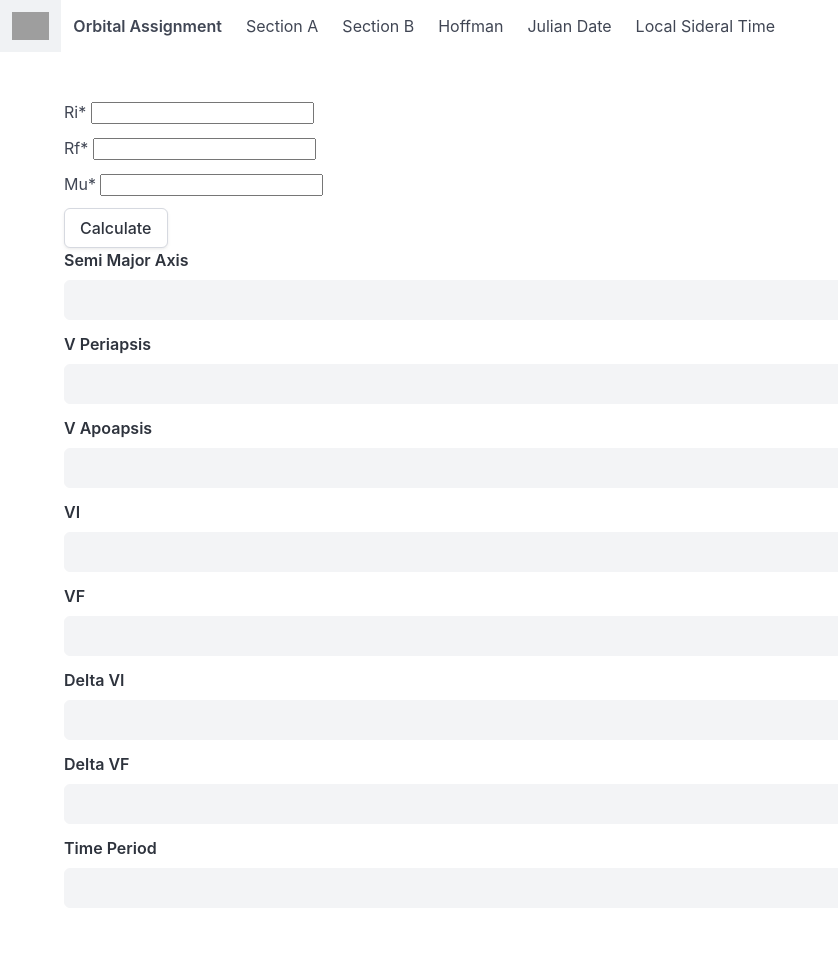
After one commit to amitmondal1995/orbital_calculator, a Django app: page /hoffman in a window 1280 px wide. The commit adds this page. Shown: the whole page, without its empty margins (0-838 px from the left). Run offline with Django 5.2, Linux system fonts and the light colour scheme; some libraries are stand-ins or nearby versions; grey boxes are pictures that could not be loaded.

Commit message:
Section for Hoffman, Julian and LST made

```diff
--- a/calculator_gui/templates/base.html
+++ b/calculator_gui/templates/base.html
@@ -1,11 +1,13 @@
 <!DOCTYPE html>
 <html>
-
   <head>
-  <meta charset="utf-8">
-  <meta name="viewport" content="width=device-width, initial-scale=1">
+    <meta charset="utf-8" />
+    <meta name="viewport" content="width=device-width, initial-scale=1" />
     <title>{% block title %}Orbital Calculator{% endblock %}</title>
-  <link rel="stylesheet" href="https://cdn.jsdelivr.net/npm/bulma@1.0.0/css/bulma.min.css">
+    <link
+      rel="stylesheet"
+      href="https://cdn.jsdelivr.net/npm/bulma@1.0.0/css/bulma.min.css"
+    />
   </head>
 
   <body>
@@ -14,10 +16,17 @@
         <a class="navbar-item" href="/">
           <img
             src="https://upload.wikimedia.org/wikipedia/commons/thumb/d/df/Hohmann_transfer_orbit.svg/1200px-Hohmann_transfer_orbit.svg.png"
-          alt="Calculator">
+            alt="Calculator"
+          />
         </a>
 
-      <a role="button" class="navbar-burger" aria-label="menu" aria-expanded="false" data-target="navbarBasicExample">
+        <a
+          role="button"
+          class="navbar-burger"
+          aria-label="menu"
+          aria-expanded="false"
+          data-target="navbarBasicExample"
+        >
           <span aria-hidden="true"></span>
           <span aria-hidden="true"></span>
           <span aria-hidden="true"></span>
@@ -27,23 +36,21 @@
 
       <div id="navbarBasicExample" class="navbar-menu">
         <div class="navbar-start">
-        <a class="navbar-item" href="/section_a">
-          Section A
-        </a>
+          <a class="navbar-item" href="/">
+            <strong >Orbital Assignment</strong></a>
 
-        <a class="navbar-item" href="/section_b">
-          Section B
-        </a>
+          <a class="navbar-item" href="/section_a"> Section A </a>
+
+          <a class="navbar-item" href="/section_b"> Section B </a>
+          <a class="navbar-item" href="/hoffman"> Hoffman </a>
+          <a class="navbar-item" href="/julian"> Julian Date </a>
+          <a class="navbar-item" href="/lst"> Local Sideral Time </a>
         </div>
       </div>
     </nav>
 
     <section class="section">
-    <div class="container">
-      {% block content %}
-      {% endblock %}
-    </div>
+      <div class="container">{% block content %} {% endblock %}</div>
     </section>
   </body>
-
 </html>
--- /dev/null
+++ b/calculator_gui/templates/hoffman.html
@@ -0,0 +1,62 @@
+{% extends 'base.html' %}
+{% load crispy_forms_tags %} {% block content %}
+<form method="post">
+  {% csrf_token %} {{ form|crispy }}
+  <button type="submit" class="button">Calculate</button>
+</form>
+
+<fieldset disabled>
+  <div class="field">
+    <label class="label">Semi Major Axis</label>
+    <div class="control">
+      <input class="input" type="text" value="{{semi_major}}" />
+    </div>
+  </div>
+
+  <div class="field">
+    <label class="label">V Periapsis</label>
+    <div class="control">
+      <input class="input" type="text" value="{{v_peri}}" />
+    </div>
+  </div>
+
+  <div class="field">
+    <label class="label">V Apoapsis</label>
+    <div class="control">
+      <input class="input" type="email" value="{{v_apo}}" />
+    </div>
+  </div>
+
+  <div class="field">
+    <label class="label">VI</label>
+    <div class="control">
+      <input class="input" type="email" value="{{vi}}" />
+    </div>
+  </div>
+
+  <div class="field">
+    <label class="label">VF</label>
+    <div class="control">
+      <input class="input" type="email" value="{{vf}}" />
+    </div>
+  </div>
+  <div class="field">
+    <label class="label">Delta VI</label>
+    <div class="control">
+      <input class="input" type="email" value="{{del_vi}}" />
+    </div>
+  </div>
+  <div class="field">
+    <label class="label">Delta VF</label>
+    <div class="control">
+      <input class="input" type="email" value="{{del_vf}}" />
+    </div>
+  </div>
+  <div class="field">
+    <label class="label">Time Period</label>
+    <div class="control">
+      <input class="input" type="email" value="{{tp}}" />
+    </div>
+  </div>
+</fieldset>
+{% endblock %}
--- a/calculator_gui/templates/home.html
+++ b/calculator_gui/templates/home.html
@@ -1,7 +1,7 @@
 {% extends "base.html" %}
 
 {% block title %}
-Home
+Orbital GUI Calculator
 {% endblock %}
 
 {% block content %}
--- a/calculator_gui/urls.py
+++ b/calculator_gui/urls.py
@@ -5,4 +5,7 @@ from . import views
 urlpatterns = [
     path("", views.home, name="home"),
     path("section_b", views.section_b, name="section b"),
+    path("hoffman", views.hoffman, name="Hoffman"),
+    path("julian", views.julian, name="Julian"),
+    path("lst", views.lst, name="LST"),
 ]
--- a/calculator_gui/views.py
+++ b/calculator_gui/views.py
@@ -1,11 +1,28 @@
 from django.shortcuts import render
 from django import forms
-from .tasks import sectionb
+from .tasks import sectionb,hohmann_transfer,jd_lst
 
 class SectionBForm(forms.Form):
     r0 = forms.CharField(label="R0", widget=forms.TextInput(attrs={'placeholder': '1 2 3'}))
     v0 = forms.CharField(label="V0", widget=forms.TextInput(attrs={'placeholder': '1 2 3'}))
     t = forms.IntegerField(label="t")
+
+class Hoffman(forms.Form):
+    ri =  forms.FloatField(label="Ri")
+    rf =  forms.FloatField(label="Rf")
+    mu = forms.FloatField(label="Mu")
+
+class Julian(forms.Form):
+    year =  forms.FloatField(label=" Year")
+    month =  forms.FloatField(label="Month")
+    day = forms.FloatField(label="Day")
+
+class LST(forms.Form):
+    jul_date =  forms.FloatField(label="Julian Date")
+    longitude =  forms.FloatField(label="Longitude")
+    utc_time = forms.FloatField(label="UTC_Time")
+
+
 
 # Create your views here.
 def home(request):
@@ -32,9 +49,110 @@ def section_b(request):
     # if a GET (or any other method) we'll create a blank form
     else:
         form = SectionBForm()
+
         context["r_val"] = ""
         context["v_val"] = ""
 
     context["form"] = form
 
     return render(request, "section_b.html", context)
+
+def hoffman(request):
+    context = {}
+    # if this is a POST request we need to process the form data
+    if request.method == "POST":
+        # create a form instance and populate it with data from the request:
+        form = Hoffman(request.POST)
+        # check whether it's valid:
+        if form.is_valid():
+            # process the data in form.cleaned_data as required
+            # ...
+            # redirect to a new URL:
+            ri = float(form.cleaned_data["ri"])
+            rf = float(form.cleaned_data["rf"])
+            mu = float(form.cleaned_data["mu"])
+
+            ans = hohmann_transfer.hohmann_transfer(ri,rf,mu)
+            context["semi_major"] = ans.semi_major_axis
+            context["v_peri"] = ans.v_periapsis
+            context["v_apo"] = ans.v_apoapsis
+            context["vi"] =ans.vi
+            context["vf"] = ans.vf
+            context["del_vi"] = ans.delta_vi
+            context["del_vf"] = ans.delta_vf
+            context["tp"] = ans.time_period
+
+    # if a GET (or any other method) we'll create a blank form
+    else:
+        form = Hoffman()
+        context["semi_major"] = ""
+        context["v_peri"] = ""
+        context["v_apo"] = ""
+        context["vi"] = ""
+        context["vf"] = ""
+        context["del_vi"] = ""
+        context["del_vf"] = ""
+        context["tp"] = ""
+    context["form"] = form
+
+    return render(request, "hoffman.html", context)
+
+def julian(request):
+    context = {}
+    # if this is a POST request we need to process the form data
+    if request.method == "POST":
+        # create a form instance and populate it with data from the request:
+        form =Julian(request.POST)
+        # check whether it's valid:
+        if form.is_valid():
+            # process the data in form.cleaned_data as required
+            # ...
+            # redirect to a new URL:
+            year = float(form.cleaned_data["year"])
+            month = float(form.cleaned_data["month"])
+            day= float(form.cleaned_data["day"])
+
+            ans = jd_lst.calculate_julian_date(year,month,day)
+            context["jd"] = ans
+
+
+    # if a GET (or any other method) we'll create a blank form
+    else:
+        form = Julian()
+
+        context["jd"] = ""
+
+
+    context["form"] = form
+
+    return render(request, "julian.html", context)
+
+def lst(request):
+    context = {}
+    # if this is a POST request we need to process the form data
+    if request.method == "POST":
+        # create a form instance and populate it with data from the request:
+        form =LST(request.POST)
+        # check whether it's valid:
+        if form.is_valid():
+            # process the data in form.cleaned_data as required
+            # ...
+            # redirect to a new URL:
+            jul_date = float(form.cleaned_data["jul_date"])
+            longitude = float(form.cleaned_data["longitude"])
+            utc_time= float(form.cleaned_data["utc_time"])
+
+            ans = jd_lst. calculate_lst(jul_date,longitude,utc_time)
+            context["lst"] = ans
+
+
+    # if a GET (or any other method) we'll create a blank form
+    else:
+        form = LST()
+
+        context["lst"] = ""
+
+
+    context["form"] = form
+
+    return render(request, "lst.html", context)
```
Also changed, not shown: calculator_gui/templates/julian.html (added, +19 -0 lines), calculator_gui/templates/lst.html (added, +19 -0 lines). Lines whose indentation alone changed are shown as unchanged.
